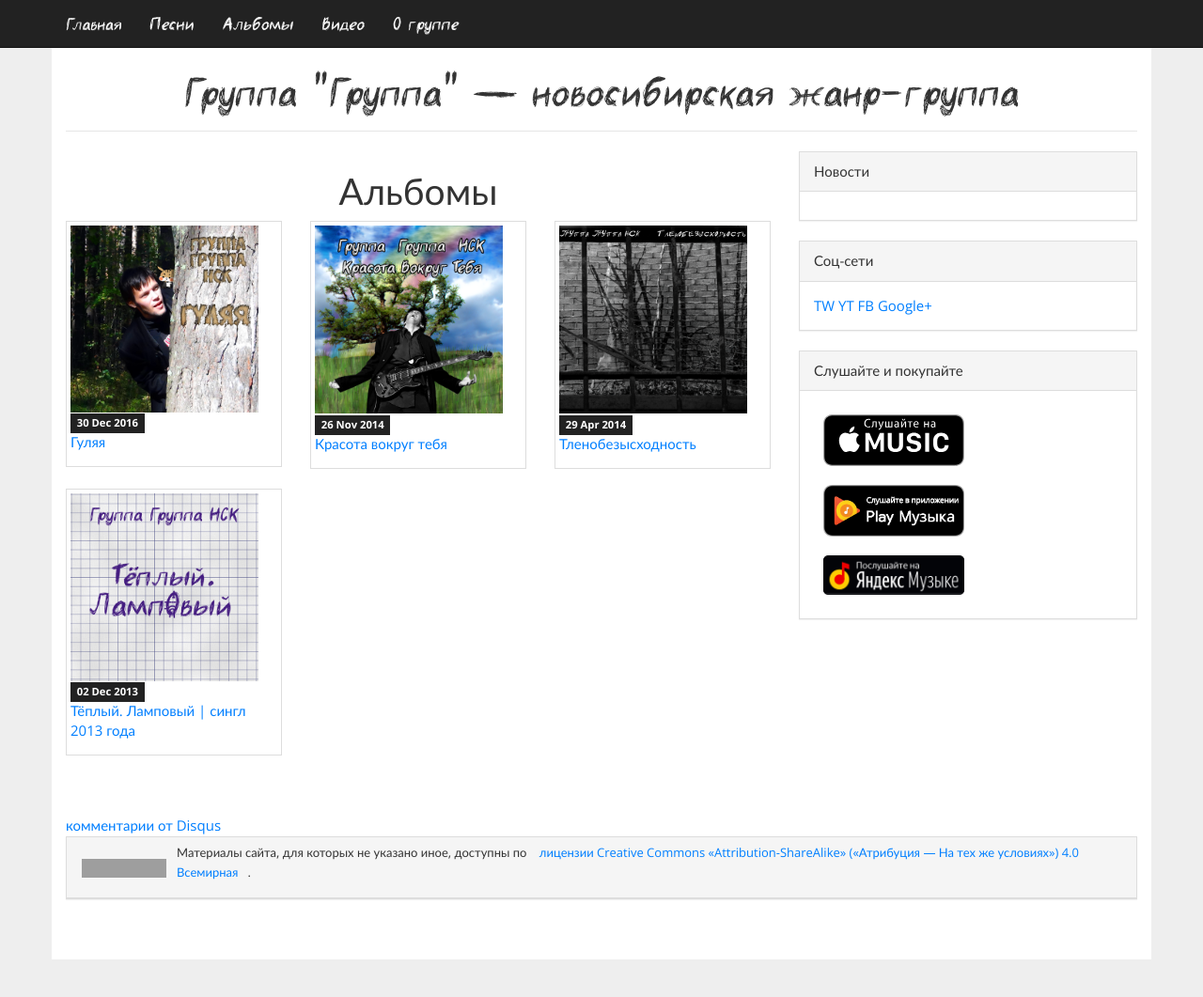
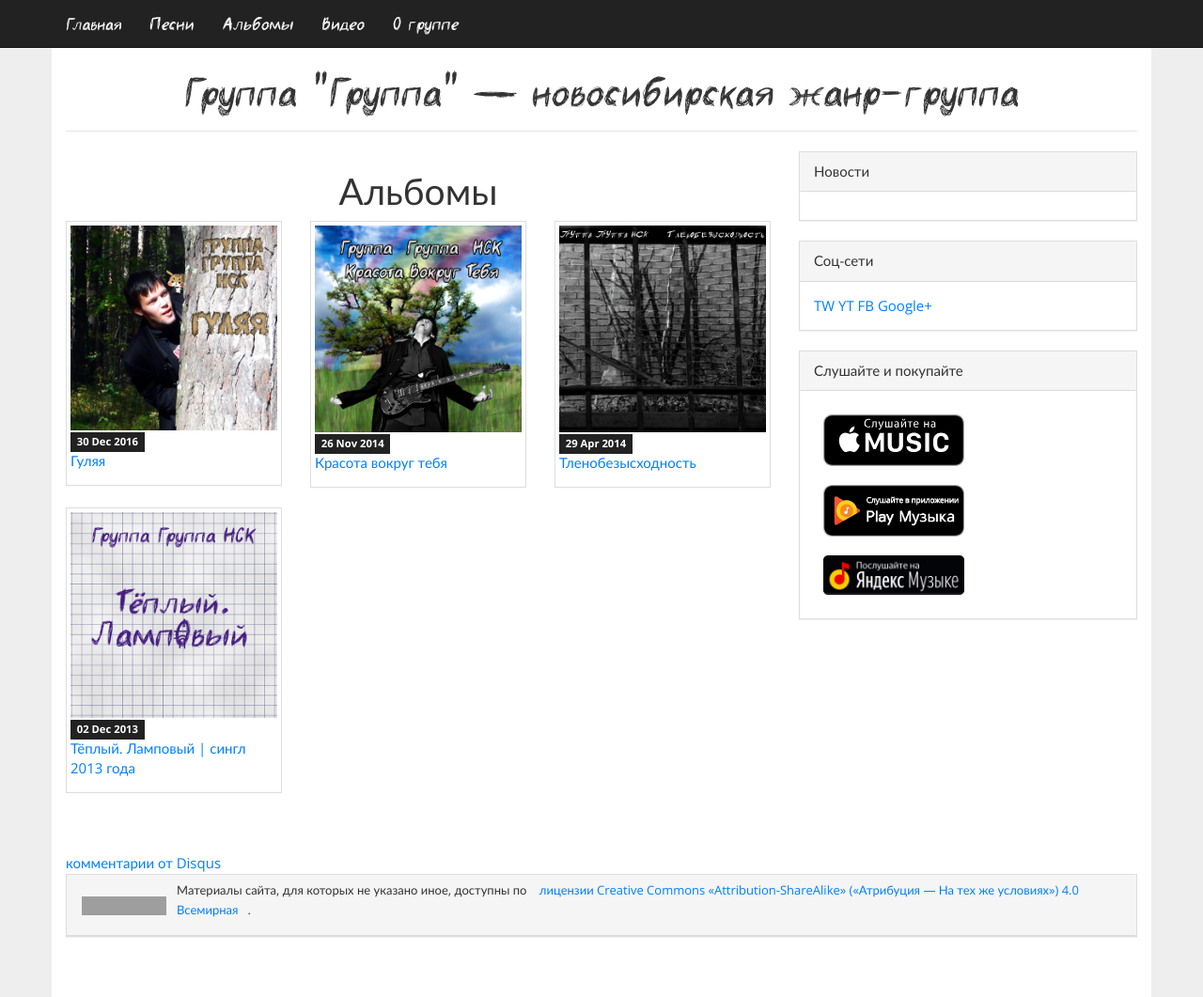
Before and after one commit to gruppa-gruppa-nsk/gruppa-gruppa-nsk.github.io, a Jekyll site: the page built from albums/index.html, in a window 1280 px wide and 1061 px high. Shown: the whole window at 94% size. Built offline with Jekyll 4.4.1, drawn with Linux system fonts in a browser that asks for light colours; comment, search, counter and statistics services are not loaded; grey boxes are pictures that could not be loaded.

Commit message:
img-responsive

```diff
--- a/albums/index.html
+++ b/albums/index.html
@@ -16,7 +16,7 @@ title: Альбомы Группы
 		<div class="col-md-4">
 			<div class="thumbnail">
 				<a href="{{ post.url }}">
-					<img src="/img/albums/preview/{{ post.image }}" width="200px" class="img-responsive img-rounded"/>
+					<img src="/img/albums/preview/{{ post.image }}" class="img-responsive img-rounded"/>
 					<span class="label label-default">{{ post.date | date_to_string }}</span><br>
 					<p>{{ post.title }}</p>
 				</a>
```
